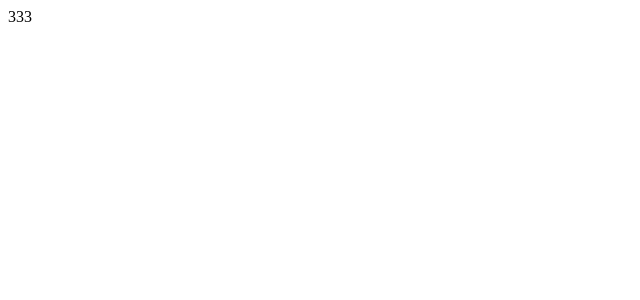
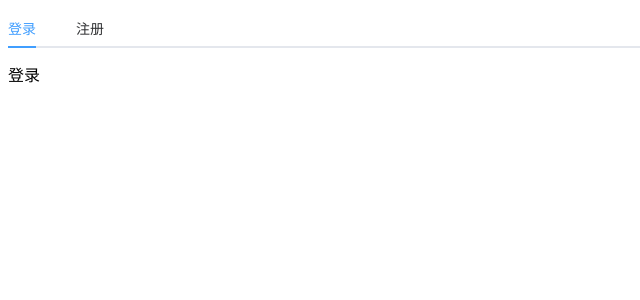
Before and after one commit to HASAXIN/hltx-civanccnty-owe-fe, a Vue app: page /LoginAndRegister in a window 1280 px wide. Shown: the top 300 px of the page, without its empty margins (0-640 px from the left). Built offline with nearby package versions, Linux system fonts and the light colour scheme.

Commit message:
完善登录注册界面

```diff
--- a/components.d.ts
+++ b/components.d.ts
@@ -13,12 +13,17 @@ declare module '@vue/runtime-core' {
     ElCol: typeof import('element-plus/es')['ElCol']
     ElContainer: typeof import('element-plus/es')['ElContainer']
     ElFooter: typeof import('element-plus/es')['ElFooter']
+    ElForm: typeof import('element-plus/es')['ElForm']
+    ElFormItem: typeof import('element-plus/es')['ElFormItem']
     ElHeader: typeof import('element-plus/es')['ElHeader']
+    ElInput: typeof import('element-plus/es')['ElInput']
     ElMain: typeof import('element-plus/es')['ElMain']
     ElMenu: typeof import('element-plus/es')['ElMenu']
     ElMenuItem: typeof import('element-plus/es')['ElMenuItem']
     ElRow: typeof import('element-plus/es')['ElRow']
     ElSubMenu: typeof import('element-plus/es')['ElSubMenu']
+    ElTabPane: typeof import('element-plus/es')['ElTabPane']
+    ElTabs: typeof import('element-plus/es')['ElTabs']
     RouterLink: typeof import('vue-router')['RouterLink']
     RouterView: typeof import('vue-router')['RouterView']
   }
--- a/src/views/loginAndRegister/LoginAndRegister.vue
+++ b/src/views/loginAndRegister/LoginAndRegister.vue
@@ -1,11 +1,20 @@
 <template>
   <div class=''>
-    333
+    <el-tabs class="demo-tabs" v-model="activeName" @tab-click="handleClick">
+    <el-tab-pane label="登录" name="login">登录</el-tab-pane>
+    <el-tab-pane label="注册" name="register">注册</el-tab-pane>
+  </el-tabs>
   </div>
 </template>
 
 <script lang='ts' setup>
-// import { ref } from 'vue';
+import { ref } from 'vue'
+import type { TabsPaneContext } from 'element-plus'
 
+const activeName = ref('login')
+
+const handleClick = (tab: TabsPaneContext, event: Event) => {
+  console.log(tab, event)
+}
 </script>
 <style lang='scss' scoped></style>
```
